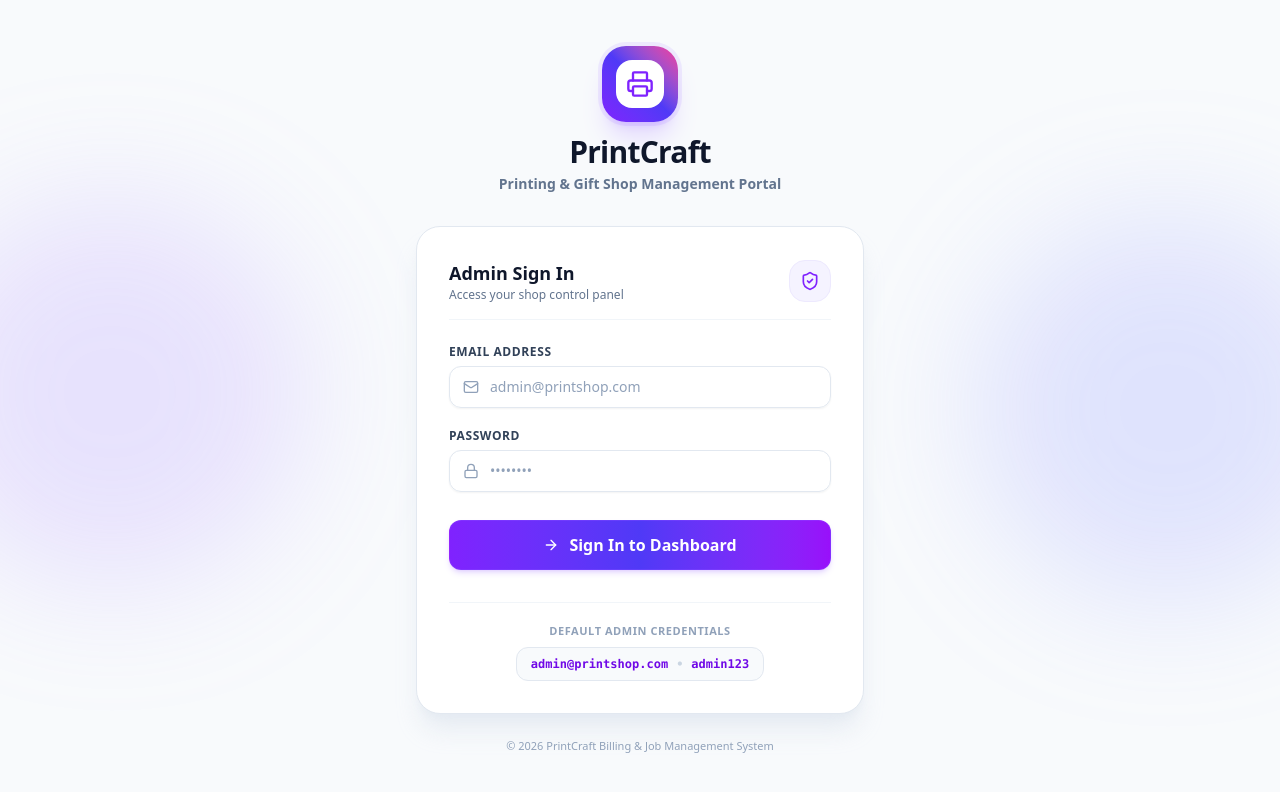
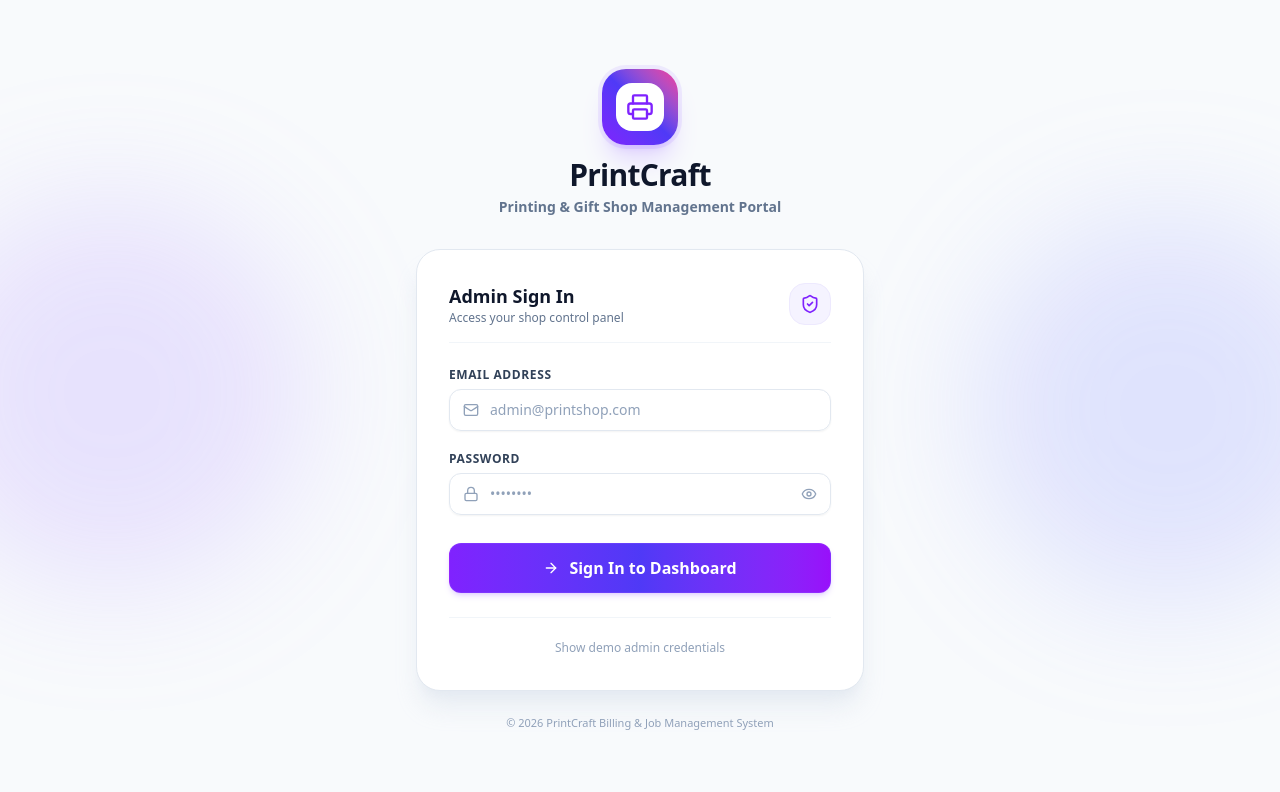
Before and after one commit to Ayandip13/printhouse-frontend, a React (Vite) app: page /login in a window 1280 px wide. Shown: the top 792 px of the page. Built offline with nearby package versions, Linux system fonts and the light colour scheme; no server answers; the HTML template or start-up script is replaced by a standard one.

Commit message:
feat: hide default admin creds by default, password show/hide eye toggle, and logout confirmation modal

```diff
--- a/src/components/layout/Header.jsx
+++ b/src/components/layout/Header.jsx
@@ -1,11 +1,20 @@
-import React from 'react';
-import { Printer, LogOut, Sparkles } from 'lucide-react';
+import React, { useState } from 'react';
+import { Printer, LogOut } from 'lucide-react';
 import { useAuth } from '../../context/AuthContext';
+import { Modal } from '../ui/Modal';
+import { Button } from '../ui/Button';
 
 export const Header = () => {
   const { user, logout } = useAuth();
+  const [isLogoutModalOpen, setIsLogoutModalOpen] = useState(false);
+
+  const handleConfirmLogout = () => {
+    setIsLogoutModalOpen(false);
+    logout();
+  };
 
   return (
+    <>
       <header className="sticky top-0 z-20 bg-white/90 backdrop-blur-md border-b border-slate-200/80 px-4 sm:px-8 py-3.5 flex items-center justify-between shadow-xs">
         {/* Mobile Branding */}
         <div className="flex md:hidden items-center gap-2.5">
@@ -33,7 +42,7 @@ export const Header = () => {
             <span className="truncate max-w-[120px] sm:max-w-none">{user?.name || 'Admin'}</span>
           </div>
           <button
-          onClick={logout}
+            onClick={() => setIsLogoutModalOpen(true)}
             className="flex items-center gap-1.5 px-3 py-1.5 rounded-xl bg-white hover:bg-rose-50 text-slate-600 hover:text-rose-600 border border-slate-200 hover:border-rose-200 text-xs font-bold transition-all duration-200 cursor-pointer active:scale-95"
           >
             <LogOut className="w-3.5 h-3.5" />
@@ -41,5 +50,32 @@ export const Header = () => {
           </button>
         </div>
       </header>
+
+      {/* Logout Confirmation Modal */}
+      <Modal
+        isOpen={isLogoutModalOpen}
+        onClose={() => setIsLogoutModalOpen(false)}
+        title="Confirm Logout"
+        description="Are you sure you want to end your active session?"
+        maxWidth="max-w-md"
+        footer={
+          <>
+            <Button variant="ghost" onClick={() => setIsLogoutModalOpen(false)}>
+              Cancel
+            </Button>
+            <Button variant="danger" onClick={handleConfirmLogout} icon={LogOut}>
+              Yes, Log Out
+            </Button>
+          </>
+        }
+      >
+        <div className="p-4 rounded-2xl bg-rose-50 border border-rose-200 text-rose-900 text-xs font-medium space-y-1">
+          <p className="font-bold text-slate-900">Signed in as: {user?.email || 'Admin'}</p>
+          <p className="text-rose-800">
+            Logging out will end your admin session and return you to the sign-in screen.
+          </p>
+        </div>
+      </Modal>
+    </>
   );
 };
--- a/src/components/layout/Sidebar.jsx
+++ b/src/components/layout/Sidebar.jsx
@@ -1,10 +1,18 @@
-import React from 'react';
+import React, { useState } from 'react';
 import { NavLink } from 'react-router-dom';
-import { LayoutDashboard, Briefcase, Palette, Printer, Sparkles, LogOut } from 'lucide-react';
+import { LayoutDashboard, Briefcase, Palette, Printer, LogOut } from 'lucide-react';
 import { useAuth } from '../../context/AuthContext';
+import { Modal } from '../ui/Modal';
+import { Button } from '../ui/Button';
 
 export const Sidebar = () => {
   const { logout, user } = useAuth();
+  const [isLogoutModalOpen, setIsLogoutModalOpen] = useState(false);
+
+  const handleConfirmLogout = () => {
+    setIsLogoutModalOpen(false);
+    logout();
+  };
 
   const navItems = [
     { label: 'Dashboard', path: '/dashboard', icon: LayoutDashboard },
@@ -13,6 +21,7 @@ export const Sidebar = () => {
   ];
 
   return (
+    <>
       <aside className="hidden md:flex flex-col w-64 bg-white border-r border-slate-200/80 min-h-screen sticky top-0 shrink-0 z-30 shadow-xs">
         {/* Brand Logo */}
         <div className="p-6 border-b border-slate-100 flex items-center gap-3">
@@ -70,7 +79,7 @@ export const Sidebar = () => {
               </div>
             </div>
             <button
-            onClick={logout}
+              onClick={() => setIsLogoutModalOpen(true)}
               title="Log out"
               className="p-1.5 text-slate-400 hover:text-rose-600 hover:bg-rose-50 rounded-lg transition-colors ml-1 cursor-pointer"
             >
@@ -79,5 +88,32 @@ export const Sidebar = () => {
           </div>
         </div>
       </aside>
+
+      {/* Logout Confirmation Modal */}
+      <Modal
+        isOpen={isLogoutModalOpen}
+        onClose={() => setIsLogoutModalOpen(false)}
+        title="Confirm Logout"
+        description="Are you sure you want to end your active session?"
+        maxWidth="max-w-md"
+        footer={
+          <>
+            <Button variant="ghost" onClick={() => setIsLogoutModalOpen(false)}>
+              Cancel
+            </Button>
+            <Button variant="danger" onClick={handleConfirmLogout} icon={LogOut}>
+              Yes, Log Out
+            </Button>
+          </>
+        }
+      >
+        <div className="p-4 rounded-2xl bg-rose-50 border border-rose-200 text-rose-900 text-xs font-medium space-y-1">
+          <p className="font-bold text-slate-900">Signed in as: {user?.email || 'Admin'}</p>
+          <p className="text-rose-800">
+            Logging out will end your admin session and return you to the sign-in screen.
+          </p>
+        </div>
+      </Modal>
+    </>
   );
 };
--- a/src/components/ui/Input.jsx
+++ b/src/components/ui/Input.jsx
@@ -1,4 +1,5 @@
-import React from 'react';
+import React, { useState } from 'react';
+import { Eye, EyeOff } from 'lucide-react';
 
 export const Input = React.forwardRef(
   (
@@ -14,7 +15,10 @@ export const Input = React.forwardRef(
     },
     ref
   ) => {
+    const [showPassword, setShowPassword] = useState(false);
     const inputId = id || (label ? label.toLowerCase().replace(/\s+/g, '-') : undefined);
+    const isPassword = type === 'password';
+    const computedType = isPassword ? (showPassword ? 'text' : 'password') : type;
 
     return (
       <div className="w-full space-y-1.5">
@@ -32,16 +36,27 @@ export const Input = React.forwardRef(
           <input
             ref={ref}
             id={inputId}
-            type={type}
+            type={computedType}
             className={`w-full rounded-xl bg-white text-slate-900 border transition-all duration-200 text-sm placeholder:text-slate-400 focus:outline-none focus:ring-2 ${
               Icon ? 'pl-10' : 'pl-3.5'
-            } pr-3.5 py-2.5 ${
+            } ${isPassword ? 'pr-10' : 'pr-3.5'} py-2.5 ${
               error
                 ? 'border-rose-300 focus:border-rose-500 focus:ring-rose-500/20 text-rose-900'
                 : 'border-slate-200 hover:border-slate-300 focus:border-violet-600 focus:ring-violet-500/20'
             } ${className}`}
             {...props}
           />
+          {isPassword && (
+            <button
+              type="button"
+              onClick={() => setShowPassword((prev) => !prev)}
+              className="absolute inset-y-0 right-0 pr-3.5 flex items-center text-slate-400 hover:text-violet-600 transition-colors cursor-pointer"
+              tabIndex={-1}
+              aria-label={showPassword ? 'Hide password' : 'Show password'}
+            >
+              {showPassword ? <EyeOff className="w-4 h-4" /> : <Eye className="w-4 h-4" />}
+            </button>
+          )}
         </div>
         {error ? (
           <p className="text-xs text-rose-600 font-medium flex items-center gap-1">{error}</p>
--- a/src/pages/Login.jsx
+++ b/src/pages/Login.jsx
@@ -11,6 +11,7 @@ export const Login = () => {
   const [password, setPassword] = useState('');
   const [error, setError] = useState('');
   const [isSubmitting, setIsSubmitting] = useState(false);
+  const [showDemoCreds, setShowDemoCreds] = useState(false);
 
   const { login, isAuthenticated } = useAuth();
   const navigate = useNavigate();
@@ -135,9 +136,19 @@ export const Login = () => {
             </Button>
           </form>
 
-          {/* Quick Demo Credentials Assistant */}
-          <div className="mt-8 pt-5 border-t border-slate-100 text-center">
-            <p className="text-[11px] font-bold text-slate-400 uppercase tracking-wider mb-2">
+          {/* Collapsible Demo Credentials Assistant */}
+          <div className="mt-6 pt-4 border-t border-slate-100 text-center">
+            {!showDemoCreds ? (
+              <button
+                type="button"
+                onClick={() => setShowDemoCreds(true)}
+                className="text-xs text-slate-400 hover:text-violet-600 font-medium transition-colors cursor-pointer"
+              >
+                Show demo admin credentials
+              </button>
+            ) : (
+              <div className="space-y-2 animate-in fade-in duration-200">
+                <p className="text-[11px] font-bold text-slate-400 uppercase tracking-wider">
                   Default Admin Credentials
                 </p>
                 <button
@@ -150,6 +161,8 @@ export const Login = () => {
                   <span>admin123</span>
                 </button>
               </div>
+            )}
+          </div>
         </div>
 
         {/* Footer info */}
```
Lines whose indentation alone changed are shown as unchanged.
